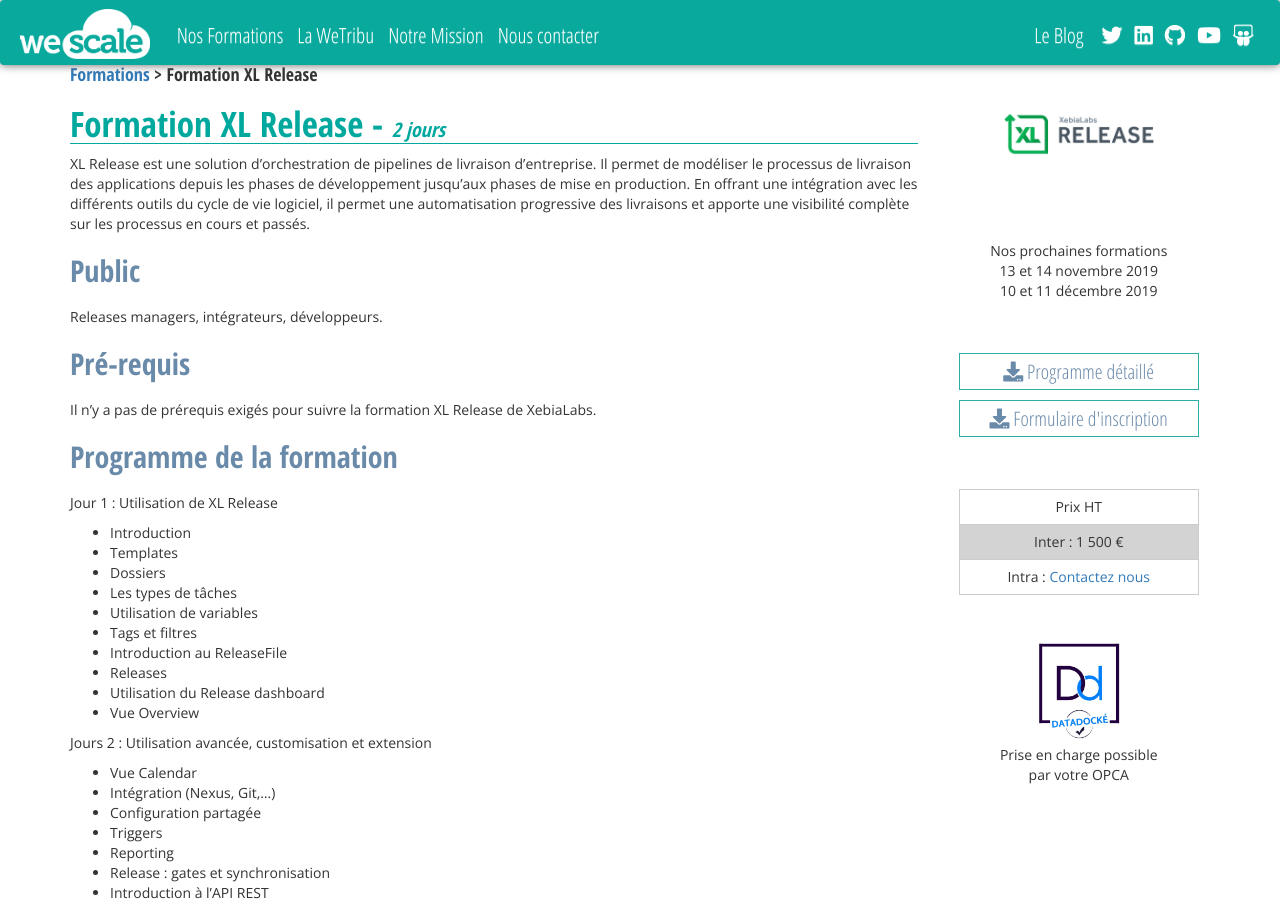
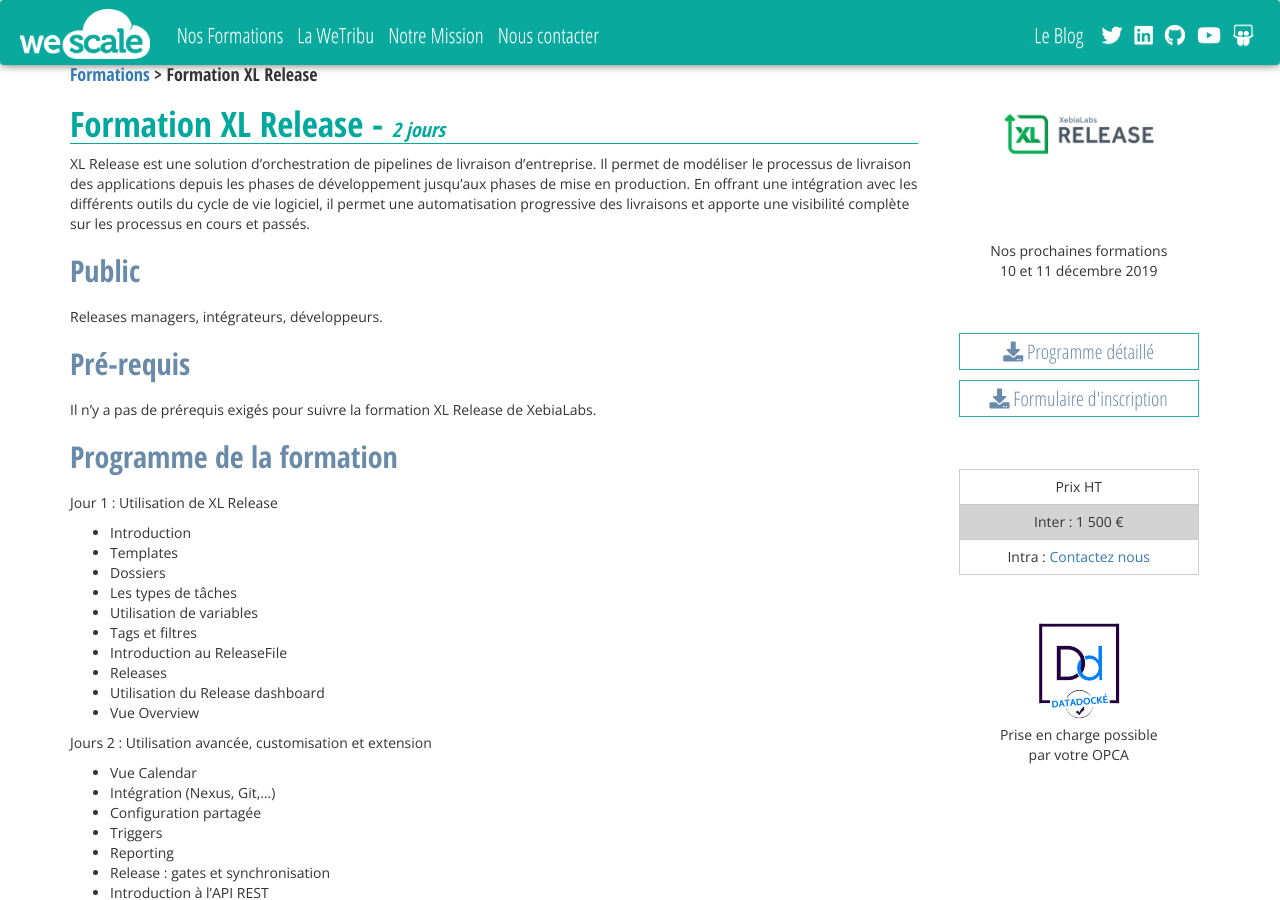
Before and after one commit to wescale/wescale-site, a Jekyll site: the page built from _formations/Formation-XL-Release.md, in a window 1280 px wide and 900 px high. Built offline with Jekyll 4.4.1, drawn with Linux system fonts in a browser that asks for light colours; nearby versions of some CDN libraries; comment, search, counter and statistics services are not loaded.

Commit message:
Update Formation-XL-Release.md

```diff
--- a/_formations/Formation-XL-Release.md
+++ b/_formations/Formation-XL-Release.md
@@ -9,8 +9,8 @@
 formateur_img: /images/wewes/avatar.png
 subtitle: |
     Nos prochaines formations<br>
-    13 et 14 novembre 2019<br>
     10 et 11 décembre 2019
+
 pdf: /pdf/Formation-xl-release-wescale-xebialabs.pdf
 duree: 2 jours
 tarif: 1 500 €
```
